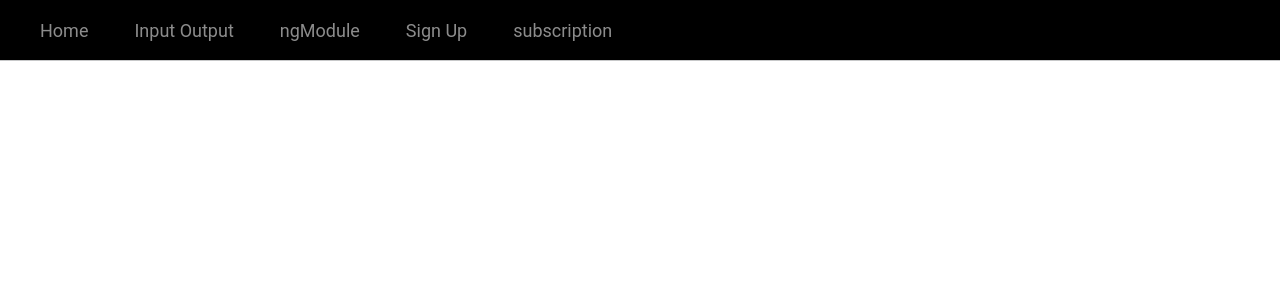
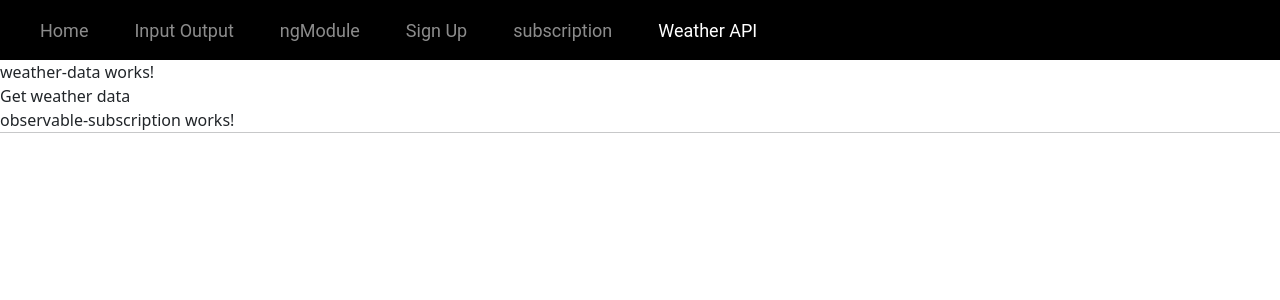
Before and after one commit to Satishchilkaka/ang-core, an Angular app: page /apicall in a window 1280 px wide. Before the commit this address led to /. Shown: the top 300 px of the page. Built offline with nearby package versions, Linux system fonts and the light colour scheme.

Commit message:
add weather api cal

```diff
--- a/src/app/app.component.html
+++ b/src/app/app.component.html
@@ -11,7 +11,7 @@
 <h3>Reactive forms</h3>
 <app-login-form></app-login-form>
 <h3>subscription && destroy</h3> -->
-<!-- <app-observable-subscription></app-observable-subscription> -->
+<app-observable-subscription></app-observable-subscription>
 <hr />
 
 <!-- <app-content></app-content>
--- a/src/app/app.module.ts
+++ b/src/app/app.module.ts
@@ -36,10 +36,12 @@ import { MatSelectModule } from '@angular/material/select';
 import { SubscriptionComponent } from './features/subscription/subscription.component';
 import { ChkbindingComponent } from './features/chkbinding/chkbinding.component';
 import { MatCheckboxModule } from '@angular/material/checkbox';
+import { WeatherDataComponent } from './weather/weather-data/weather-data.component';
 
 const appRoutes: Routes = [
   { path: 'inputOutput', component: OutProductComponent },
   { path: 'ngModule', component: PersonComponent },
+  { path: 'ngModule', component: WeatherDataComponent },
 
 ]
 @NgModule({
@@ -63,6 +65,7 @@ const appRoutes: Routes = [
     SignupComponent,
     SubscriptionComponent,
     ChkbindingComponent,
+    WeatherDataComponent,
 
 
 
--- a/src/app/shared/header/header.component.html
+++ b/src/app/shared/header/header.component.html
@@ -65,6 +65,15 @@
               >subscription</a
             >
           </li>
+          <li class="nav-item active">
+            <a
+              class="nav-link"
+              aria-current="page"
+              routerLink="/apicall"
+              routerLinkActive="active"
+              >Weather API</a
+            >
+          </li>
         </ul>
       </div>
     </div>
--- a/src/app/shared/header/header.module.ts
+++ b/src/app/shared/header/header.module.ts
@@ -7,6 +7,7 @@ import { OutProductComponent } from '../../concepts/in-out/out-product/out-produ
 import { LoginFormComponent } from 'src/app/features/login-form/login-form.component';
 import { SignupComponent } from 'src/app/features/signup/signup.component';
 import { SubscriptionComponent } from 'src/app/features/subscription/subscription.component';
+import { WeatherDataComponent } from 'src/app/weather/weather-data/weather-data.component';
 
 
 const appRoutes: Routes = [
@@ -15,6 +16,7 @@ const appRoutes: Routes = [
   { path: 'ngModule', component: PersonComponent },
   { path: 'reactiveForms', component: SignupComponent },
   { path: 'subscription', component: SubscriptionComponent },
+  { path: 'apicall', component: WeatherDataComponent },
 
 ]
 @NgModule({
--- /dev/null
+++ b/src/app/weather/weather-data/weather-data.component.html
@@ -0,0 +1,2 @@
+<p>weather-data works!</p>
+<button (click)="getWeatherData()">Get weather data</button>
--- /dev/null
+++ b/src/app/weather/weather-data/weather-data.component.ts
@@ -0,0 +1,28 @@
+import { Component, OnInit } from '@angular/core';
+
+@Component({
+  selector: 'app-weather-data',
+  templateUrl: './weather-data.component.html',
+  styleUrls: ['./weather-data.component.css']
+})
+export class WeatherDataComponent implements OnInit {
+
+  constructor() { }
+
+  ngOnInit(): void {
+  }
+
+  xhr = new XMLHttpRequest();
+  request = "https://api.weatherapi.com/v1/current.json?key=733a46e9326447cdbed24233221904&q=New York&aqi=no"
+
+  getWeatherData(): void {
+    this.xhr.open("GET", this.request, true);
+    this.xhr.send();
+    this.xhr.onreadystatechange = () => {
+      if (this.xhr.readyState === 4 && this.xhr.status === 200) {
+        console.log(JSON.parse(this.xhr.response));
+      }
+    }
+  }
+
+}
```
Also changed, not shown: src/app/weather/weather-data/weather-data.component.css (added), 1 other file (tests, documents, lock files or other folders).
